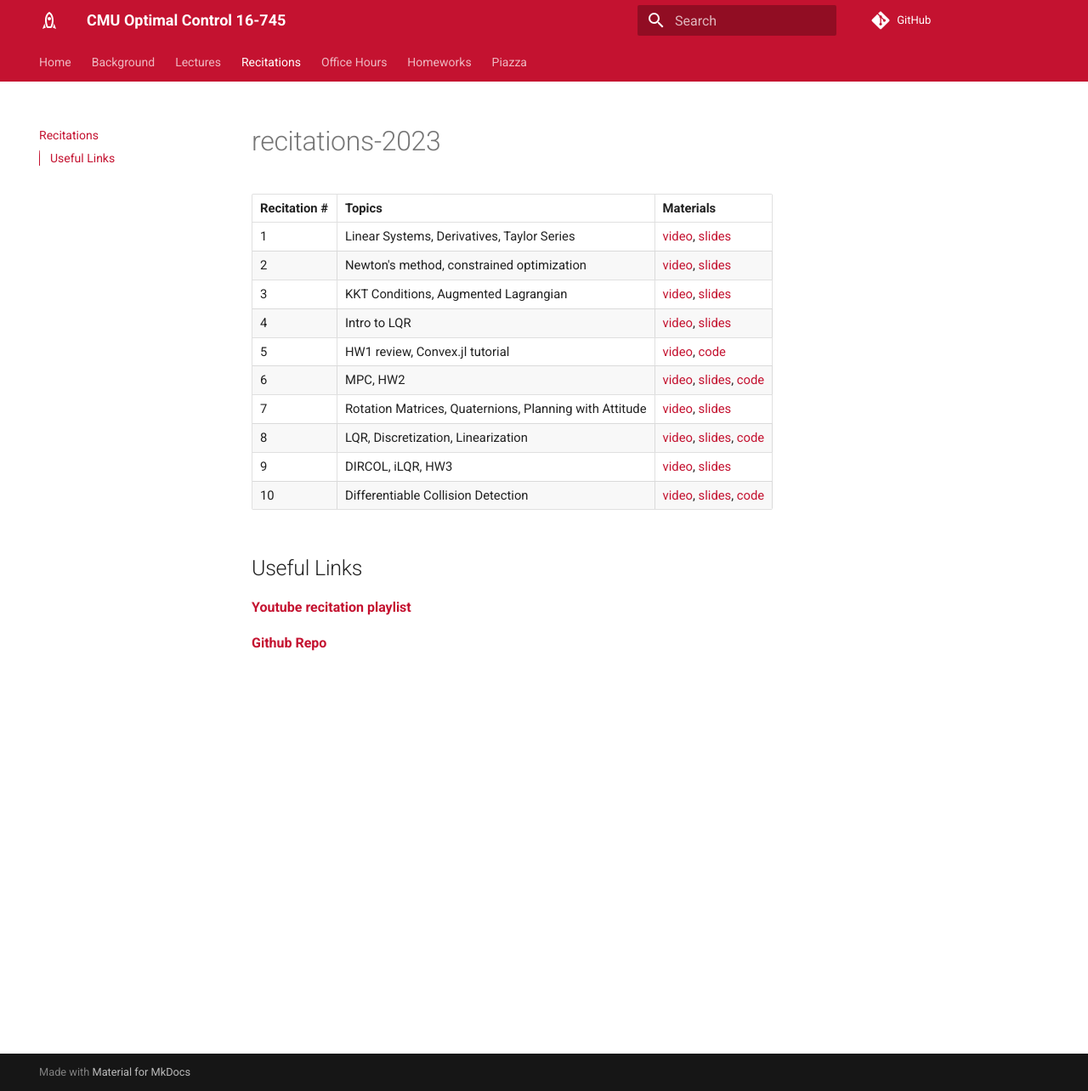
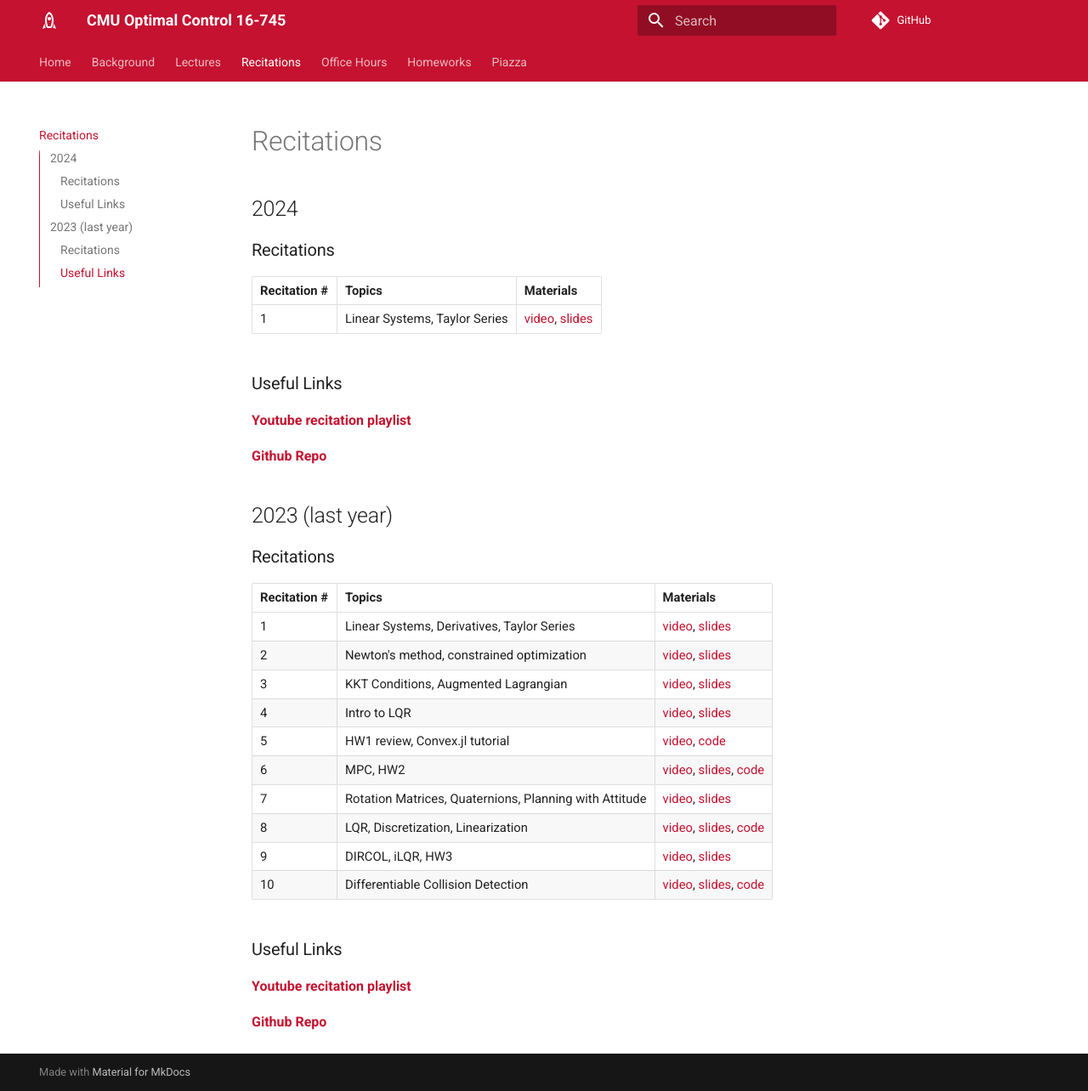
Before and after one commit to cmu-optimal-control/cmu-optimal-control.github.io, an MkDocs documentation site: the page built from docs/recitations.md, in a window 1280 px wide and 1284 px high. Shown: the whole window at 85% size. Built offline with MkDocs 1.6.1 and Material for MkDocs 9.7.7, drawn with Linux system fonts in a browser that asks for light colours.

Commit message:
add recitation 1

```diff
--- a/docs/recitations.md
+++ b/docs/recitations.md
@@ -1,4 +1,18 @@
-# recitations-2023
+## 2024
+### Recitations
+| Recitation #     | Topics|     Materials  |
+| ----------- | ----------- |---           |
+| 1     |  Linear Systems, Taylor Series  |[video](https://youtu.be/97JZi5ztc3c?si=YyChhlIZy_MdUp89), [slides](https://github.com/Optimal-Control-16-745/recitations-2024/blob/main/1_19/1-19-recitation.pdf) |
+
+### Useful Links
+
+[**Youtube recitation playlist**](https://www.youtube.com/playlist?list=PLR-CEg9er7kFfMQU9c3P8J77H3yKb4pTK)
+
+[**Github Repo**](https://github.com/Optimal-Control-16-745/recitations-2024)
+
+## 2023 (last year)
+
+### Recitations
 
 | Recitation #     | Topics|     Materials  |
 | ----------- | ----------- |---           |
@@ -13,7 +27,7 @@
 | 9     |  DIRCOL, iLQR, HW3  |[video](https://youtu.be/yGD4SsiRafE), [slides](https://github.com/Optimal-Control-16-745/recitations-2023/blob/main/3_24_recitation.pdf) |
 | 10     |  Differentiable Collision Detection  |[video](https://youtu.be/QLc0vrAigac), [slides](https://github.com/Optimal-Control-16-745/recitations-2023/blob/main/3_31_recitation/3_31_recitation.pdf), [code](https://github.com/Optimal-Control-16-745/recitations-2023/tree/main/3_31_recitation) |
 
-## Useful Links
+### Useful Links
 
 [**Youtube recitation playlist**](https://www.youtube.com/playlist?list=PLR-CEg9er7kH11A7Sg1rATCf5Noa7wauu)
 
```
